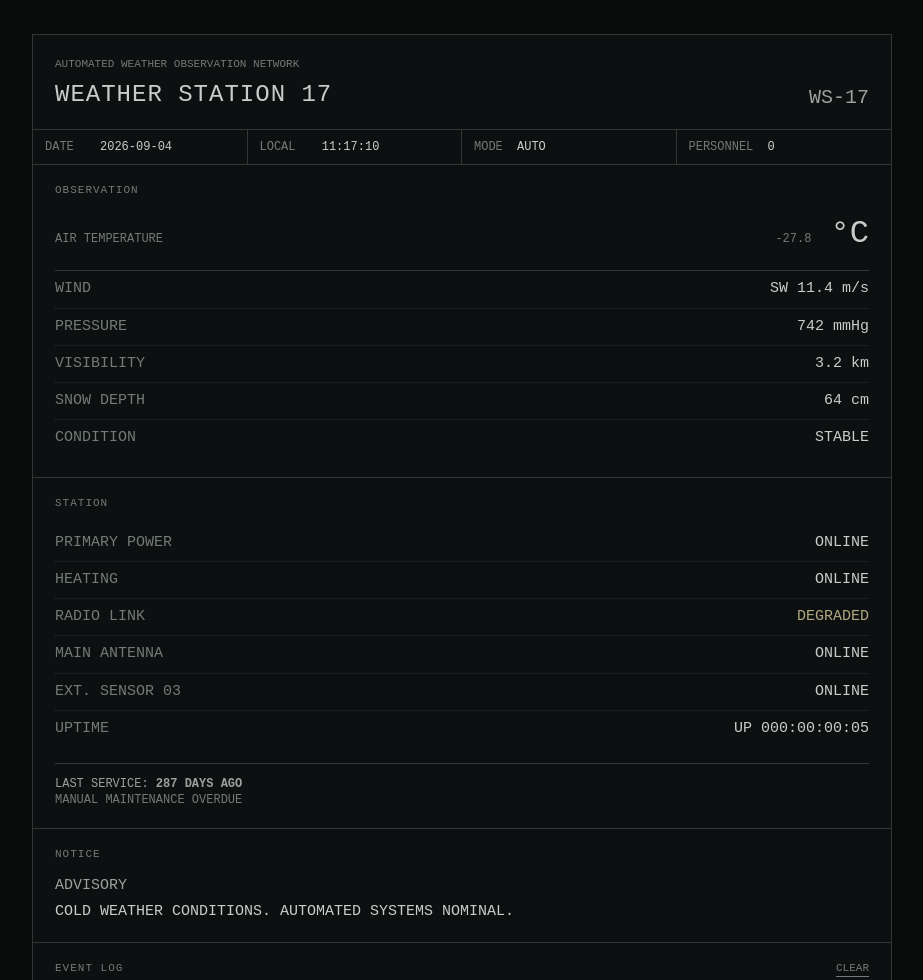
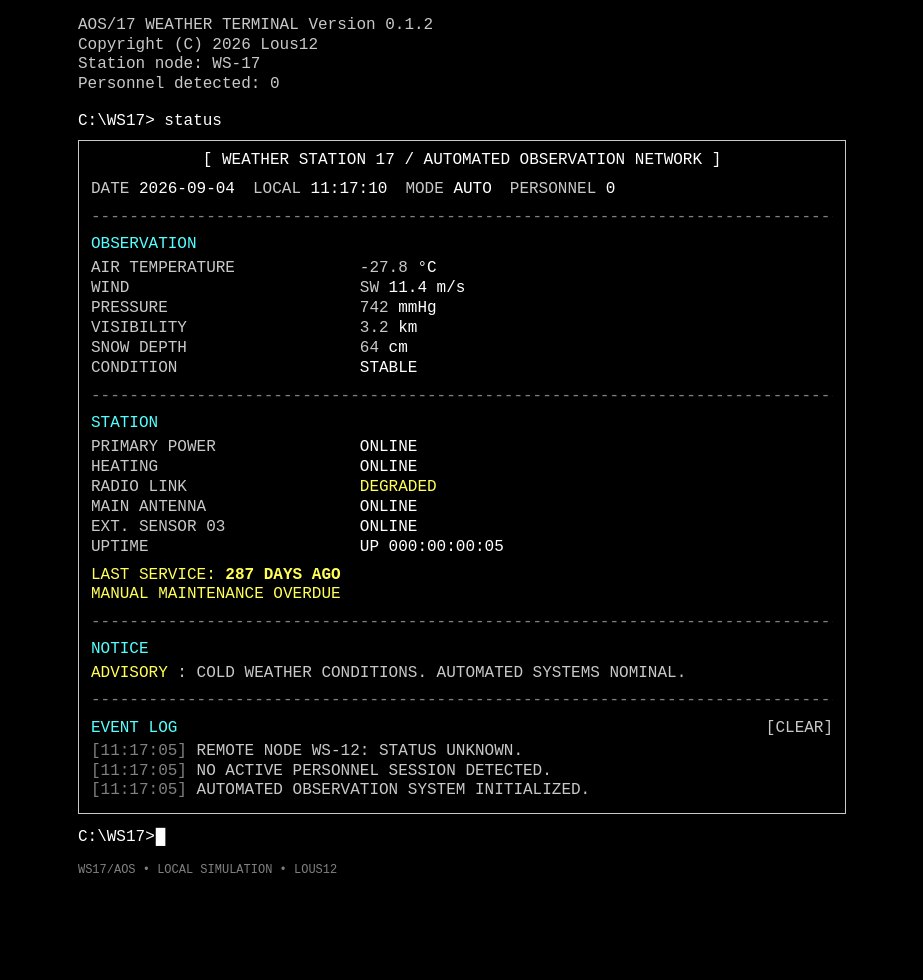
Before and after one commit to Lous12/Weather-Station-17, a plain HTML site: page index.html in a window 1280 px wide. Shown: the top 980 px of the page, without its empty margins (178-1101 px from the left). After the commit the page ends 908 px from the top, so only its background shows below. Drawn offline with Linux system fonts and the light colour scheme.

Commit message:
Add files via upload

```diff
--- a/index.html
+++ b/index.html
@@ -8,74 +8,75 @@
   <link rel="stylesheet" href="style.css">
 </head>
 <body>
-  <main class="screen">
-    <header class="header">
-      <div>
-        <div class="small">AUTOMATED WEATHER OBSERVATION NETWORK</div>
-        <h1>WEATHER STATION 17</h1>
-      </div>
-      <div class="node">WS-17</div>
-    </header>
-
-    <div class="meta">
-      <span><b>DATE</b> <span id="date">----</span></span>
-      <span><b>LOCAL</b> <span id="clock">--:--:--</span></span>
-      <span><b>MODE</b> AUTO</span>
-      <span><b>PERSONNEL</b> 0</span>
+  <main class="dos">
+    <div class="boot">
+      <div>AOS/17 WEATHER TERMINAL  Version 0.1.2</div>
+      <div>Copyright (C) 2026 Lous12</div>
+      <div>Station node: WS-17</div>
+      <div>Personnel detected: 0</div>
     </div>
 
-    <section class="section">
-      <div class="section-title">OBSERVATION</div>
+    <div class="prompt">C:\WS17&gt; status</div>
 
-      <div class="temp-line">
-        <span>AIR TEMPERATURE</span>
-        <strong><span id="temperature">-27.8</span> °C</strong>
+    <section class="box">
+      <div class="box-title">[ WEATHER STATION 17 / AUTOMATED OBSERVATION NETWORK ]</div>
+
+      <div class="meta-line">
+        <span>DATE <b id="date">----</b></span>
+        <span>LOCAL <b id="clock">--:--:--</b></span>
+        <span>MODE <b>AUTO</b></span>
+        <span>PERSONNEL <b>0</b></span>
       </div>
 
-      <div class="rows">
-        <div><span>WIND</span><span><b id="wind-dir">NE</b> <b id="wind">11.4</b> m/s</span></div>
-        <div><span>PRESSURE</span><span><b id="pressure">742</b> mmHg</span></div>
-        <div><span>VISIBILITY</span><span><b id="visibility">3.2</b> km</span></div>
-        <div><span>SNOW DEPTH</span><span><b id="snow">64</b> cm</span></div>
-        <div><span>CONDITION</span><span id="condition">STABLE</span></div>
+      <pre class="separator">-------------------------------------------------------------------------------</pre>
+
+      <div class="section-label">OBSERVATION</div>
+
+      <div class="data-table">
+        <div><span>AIR TEMPERATURE</span><b><span id="temperature">-27.8</span> °C</b></div>
+        <div><span>WIND</span><b><span id="wind-dir">NE</span> <span id="wind">11.4</span> m/s</b></div>
+        <div><span>PRESSURE</span><b><span id="pressure">742</span> mmHg</b></div>
+        <div><span>VISIBILITY</span><b><span id="visibility">3.2</span> km</b></div>
+        <div><span>SNOW DEPTH</span><b><span id="snow">64</span> cm</b></div>
+        <div><span>CONDITION</span><b id="condition">STABLE</b></div>
       </div>
-    </section>
 
-    <section class="section">
-      <div class="section-title">STATION</div>
-      <div class="rows">
-        <div><span>PRIMARY POWER</span><span id="power">ONLINE</span></div>
-        <div><span>HEATING</span><span id="heating">ONLINE</span></div>
-        <div><span>RADIO LINK</span><span id="radio">DEGRADED</span></div>
-        <div><span>MAIN ANTENNA</span><span id="antenna">ONLINE</span></div>
-        <div><span>EXT. SENSOR 03</span><span id="sensor">ONLINE</span></div>
-        <div><span>UPTIME</span><span id="uptime">UP 000:00:00</span></div>
+      <pre class="separator">-------------------------------------------------------------------------------</pre>
+
+      <div class="section-label">STATION</div>
+
+      <div class="data-table">
+        <div><span>PRIMARY POWER</span><b id="power">ONLINE</b></div>
+        <div><span>HEATING</span><b id="heating">ONLINE</b></div>
+        <div><span>RADIO LINK</span><b id="radio">DEGRADED</b></div>
+        <div><span>MAIN ANTENNA</span><b id="antenna">ONLINE</b></div>
+        <div><span>EXT. SENSOR 03</span><b id="sensor">ONLINE</b></div>
+        <div><span>UPTIME</span><b id="uptime">UP 000:00:00</b></div>
       </div>
 
       <div class="maintenance">
         LAST SERVICE: <b id="service-days">287 DAYS AGO</b><br>
-        <span>MANUAL MAINTENANCE OVERDUE</span>
+        MANUAL MAINTENANCE OVERDUE
       </div>
-    </section>
 
-    <section class="section notice">
-      <div class="section-title">NOTICE</div>
-      <div id="alert-level">ADVISORY</div>
-      <p id="alert-text">COLD WEATHER CONDITIONS. AUTOMATED SYSTEMS NOMINAL.</p>
-    </section>
+      <pre class="separator">-------------------------------------------------------------------------------</pre>
 
-    <section class="section log-section">
-      <div class="section-title log-head">
+      <div class="section-label">NOTICE</div>
+      <div class="notice-line"><b id="alert-level">ADVISORY</b> : <span id="alert-text">COLD WEATHER CONDITIONS. AUTOMATED SYSTEMS NOMINAL.</span></div>
+
+      <pre class="separator">-------------------------------------------------------------------------------</pre>
+
+      <div class="log-head">
         <span>EVENT LOG</span>
-        <button id="clear-log" type="button">CLEAR</button>
+        <button id="clear-log" type="button">[CLEAR]</button>
       </div>
       <div id="log" class="log"></div>
     </section>
 
+    <div class="prompt bottom-prompt">C:\WS17&gt;<span class="cursor">█</span></div>
+
     <footer>
-      <span>WS17 / AOS / 0.1.1</span>
-      <span>LOCAL SIMULATION</span>
-      <span>LOUS12</span>
+      WS17/AOS • LOCAL SIMULATION • LOUS12
     </footer>
   </main>
 
--- a/style.css
+++ b/style.css
@@ -3,12 +3,13 @@
 }
 
 :root {
-  --bg: #0a0c0c;
-  --paper: #0d1010;
-  --text: #c7ceca;
-  --muted: #727b77;
-  --line: #303735;
-  --dim: #9aa29e;
+  --bg: #000000;
+  --fg: #c8c8c8;
+  --bright: #ffffff;
+  --dim: #808080;
+  --accent: #55ffff;
+  --warning: #ffff55;
+  --danger: #ff5555;
 }
 
 html {
@@ -20,257 +21,217 @@ body {
   margin: 0;
   min-height: 100vh;
   background: var(--bg);
-  color: var(--text);
-  font-family: "Courier New", Courier, monospace;
-  font-size: 15px;
-  line-height: 1.35;
+  color: var(--fg);
+  font-family: "Courier New", Consolas, monospace;
+  font-size: 16px;
+  line-height: 1.22;
 }
 
-.screen {
-  width: min(860px, calc(100% - 28px));
-  margin: 34px auto;
-  background: var(--paper);
-  border: 1px solid var(--line);
+.dos {
+  width: min(80ch, calc(100% - 20px));
+  margin: 16px auto 30px;
 }
 
-.header {
-  display: flex;
-  justify-content: space-between;
-  align-items: flex-end;
-  gap: 24px;
-  padding: 22px 22px 18px;
-  border-bottom: 1px solid var(--line);
+.boot {
+  margin-bottom: 18px;
+  color: var(--fg);
 }
 
-.small {
-  color: var(--muted);
-  font-size: 11px;
-  margin-bottom: 7px;
+.prompt {
+  color: var(--bright);
+  margin: 8px 0;
 }
 
-h1 {
-  margin: 0;
-  font-size: 24px;
-  font-weight: normal;
-  letter-spacing: 1px;
+.box {
+  border: 1px solid var(--fg);
+  padding: 10px 12px 12px;
 }
 
-.node {
-  font-size: 20px;
-  color: var(--dim);
+.box-title {
+  color: var(--bright);
+  text-align: center;
+  margin-bottom: 10px;
 }
 
-.meta {
-  display: grid;
-  grid-template-columns: repeat(4, 1fr);
-  border-bottom: 1px solid var(--line);
+.meta-line {
+  display: flex;
+  gap: 18px;
+  flex-wrap: wrap;
+  color: var(--fg);
 }
 
-.meta span {
-  padding: 9px 12px;
-  border-right: 1px solid var(--line);
-  font-size: 12px;
-}
-
-.meta span:last-child {
-  border-right: 0;
-}
-
-.meta b {
-  color: var(--muted);
-  font-weight: normal;
-  margin-right: 7px;
-}
-
-.section {
-  padding: 18px 22px 20px;
-  border-bottom: 1px solid var(--line);
-}
-
-.section-title {
-  color: var(--muted);
-  font-size: 11px;
-  margin-bottom: 14px;
-  letter-spacing: 1px;
-}
-
-.temp-line {
-  display: flex;
-  justify-content: space-between;
-  align-items: baseline;
-  gap: 20px;
-  padding-bottom: 15px;
-  border-bottom: 1px solid var(--line);
-}
-
-.temp-line span:first-child {
-  color: var(--muted);
-  font-size: 12px;
-}
-
-.temp-line strong {
-  font-size: 32px;
+.meta-line b {
+  color: var(--bright);
   font-weight: normal;
 }
 
-.rows > div {
-  display: flex;
-  justify-content: space-between;
-  gap: 24px;
-  padding: 8px 0;
-  border-bottom: 1px dotted #252b29;
+.separator {
+  margin: 8px 0;
+  color: var(--dim);
+  white-space: pre;
+  overflow: hidden;
 }
 
-.rows > div:last-child {
-  border-bottom: 0;
+.section-label {
+  color: var(--accent);
+  margin-bottom: 4px;
 }
 
-.rows > div > span:first-child {
-  color: var(--muted);
+.data-table > div {
+  display: grid;
+  grid-template-columns: 26ch 1fr;
+  gap: 2ch;
+  min-height: 1.25em;
 }
 
-.rows b {
+.data-table span:first-child {
+  color: var(--fg);
+}
+
+.data-table b {
+  color: var(--bright);
   font-weight: normal;
 }
 
 .maintenance {
-  margin-top: 16px;
-  padding-top: 12px;
-  border-top: 1px solid var(--line);
-  color: var(--dim);
-  font-size: 12px;
+  margin-top: 8px;
+  color: var(--warning);
 }
 
-.maintenance span {
-  color: var(--muted);
+.notice-line {
+  color: var(--fg);
 }
 
-.notice #alert-level {
-  margin-bottom: 5px;
-  color: var(--dim);
-}
-
-.notice p {
-  margin: 0;
+#alert-level {
+  color: var(--warning);
+  font-weight: normal;
 }
 
 .log-head {
   display: flex;
   justify-content: space-between;
-  align-items: center;
+  align-items: baseline;
+  color: var(--accent);
+  margin-bottom: 4px;
 }
 
 button {
   border: 0;
-  border-bottom: 1px solid var(--muted);
   padding: 0;
   background: transparent;
-  color: var(--muted);
+  color: var(--fg);
   font: inherit;
-  font-size: 11px;
   cursor: pointer;
 }
 
-button:hover {
-  color: var(--text);
+button:hover,
+button:focus {
+  color: var(--bright);
+  outline: none;
 }
 
 .log {
-  max-height: 220px;
+  max-height: 15em;
   overflow-y: auto;
+  scrollbar-color: var(--dim) var(--bg);
 }
 
 .log-entry {
   display: grid;
-  grid-template-columns: 82px 1fr;
-  gap: 10px;
-  padding: 6px 0;
-  border-bottom: 1px dotted #252b29;
-  font-size: 12px;
+  grid-template-columns: 10ch 1fr;
+  gap: 1ch;
+  min-height: 1.22em;
 }
 
 .log-time {
-  color: var(--muted);
+  color: var(--dim);
 }
 
-footer {
-  display: flex;
-  justify-content: space-between;
-  gap: 12px;
-  flex-wrap: wrap;
-  padding: 10px 22px;
-  color: #59615e;
-  font-size: 10px;
+.log-msg {
+  color: var(--fg);
 }
 
 .ok {
-  color: var(--text);
+  color: var(--bright) !important;
 }
 
 .degraded,
 .warn {
-  color: #b2a881;
+  color: var(--warning) !important;
 }
 
 .danger {
-  color: #b58683;
+  color: var(--danger) !important;
 }
 
-@media (max-width: 640px) {
+.bottom-prompt {
+  margin-top: 14px;
+}
+
+.cursor {
+  display: inline-block;
+  margin-left: 1px;
+  color: var(--bright);
+  animation: blink 1s steps(1, end) infinite;
+}
+
+@keyframes blink {
+  0%, 49% { opacity: 1; }
+  50%, 100% { opacity: 0; }
+}
+
+footer {
+  margin-top: 16px;
+  color: var(--dim);
+  font-size: 12px;
+}
+
+@media (max-width: 700px) {
   body {
     font-size: 14px;
   }
 
-  .screen {
-    width: calc(100% - 12px);
-    margin: 6px auto;
+  .dos {
+    width: calc(100% - 10px);
+    margin-top: 5px;
   }
 
-  .header {
-    padding: 17px 14px 14px;
+  .box {
+    padding: 8px;
   }
 
-  h1 {
-    font-size: 19px;
+  .data-table > div {
+    grid-template-columns: 20ch 1fr;
+    gap: 1ch;
   }
 
-  .node {
-    font-size: 15px;
+  .meta-line {
+    display: grid;
+    grid-template-columns: 1fr 1fr;
+    gap: 2px 12px;
   }
 
-  .meta {
-    grid-template-columns: 1fr 1fr;
+  .separator {
+    font-size: 12px;
+  }
+}
+
+@media (max-width: 430px) {
+  body {
+    font-size: 12px;
   }
 
-  .meta span:nth-child(2) {
-    border-right: 0;
-  }
-
-  .meta span:nth-child(-n+2) {
-    border-bottom: 1px solid var(--line);
-  }
-
-  .section {
-    padding: 16px 14px 18px;
-  }
-
-  .temp-line strong {
-    font-size: 26px;
-  }
-
-  .rows > div {
-    gap: 14px;
-  }
-
-  .rows > div span:last-child {
-    text-align: right;
+  .data-table > div {
+    grid-template-columns: 18ch 1fr;
   }
 
   .log-entry {
-    grid-template-columns: 70px 1fr;
-  }
-
-  footer {
-    padding: 10px 14px;
+    grid-template-columns: 8ch 1fr;
   }
 }
+
+@media (prefers-reduced-motion: reduce) {
+  .cursor {
+    animation: none;
+  }
+}
```
Also changed, not shown: 1 other file.
